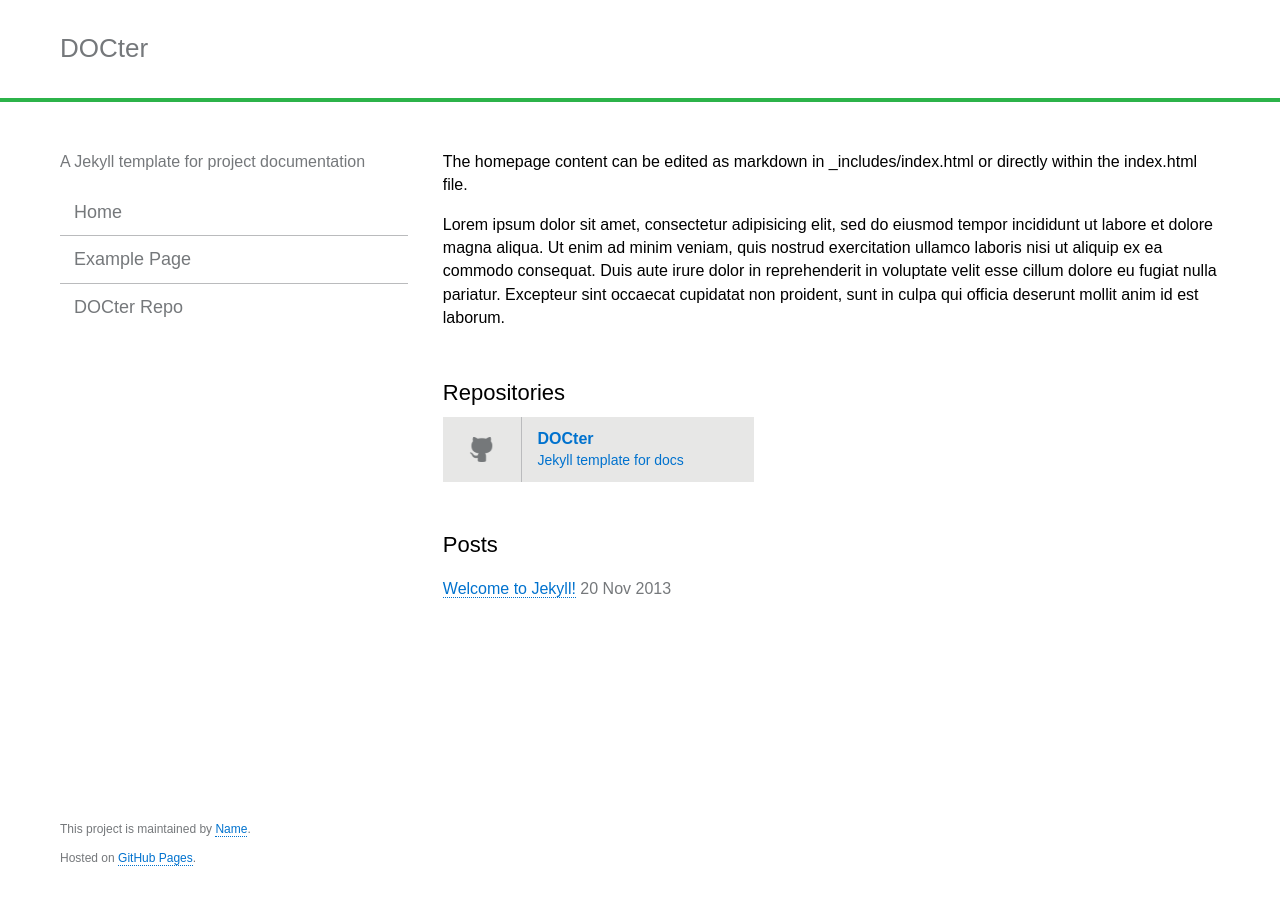
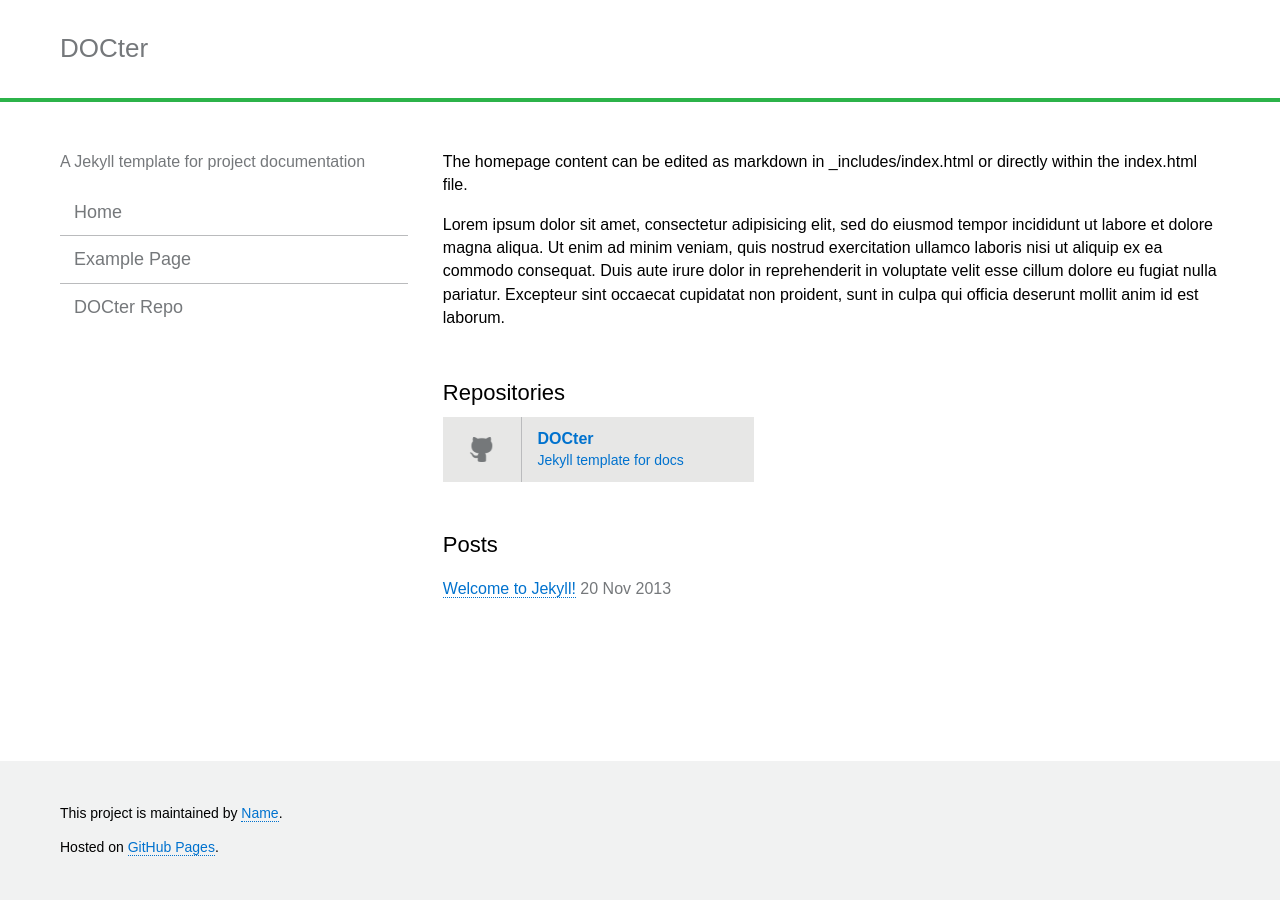
Before and after one commit to cfpb/DOCter, a Jekyll site: the page built from index.html, in a window 1280 px wide. Built offline with Jekyll 4.4.1, drawn with Linux system fonts in a browser that asks for light colours; Markdown is read by kramdown in place of the engine named in the settings.

Commit message:
sticky footer with updated design

```diff
--- a/_layouts/default.html
+++ b/_layouts/default.html
@@ -15,6 +15,7 @@
 
   </head>
   <body>
+    <div class="container">
       <header role="banner">
         <div class="wrap">
           {% if site.logourl != null %}
@@ -32,13 +33,15 @@
           {{ content }}
         </section>
 
+      </div><!-- /.wrap content -->
 
       <footer role="contentinfo">
+        <div class="wrap">
           <p>This project is maintained by <a href="{{ site.author.url }}">{{ site.author.name }}</a>.</p>
 
           <p>Hosted on <a href="http://pages.github.com/">GitHub Pages</a>.</p>
+        </div><!--/.wrap -->
       </footer>
-
-    </div><!-- /.wrap -->
+    </div> <!-- /.container -->
     </body>
 </html>
--- a/assets/css/main.css
+++ b/assets/css/main.css
@@ -19,6 +19,15 @@ Normalize the box model
        -moz-box-sizing: border-box;
             box-sizing: border-box;
  }
+
+/*
+global styles
+==================================
+*/
+
+html, body {
+    height: 100%;
+}
 
 /*
 Typography
@@ -235,6 +244,33 @@ header {
 
 
 /*
+Footer
+==================================
+*/
+
+/* for sticky footer */
+.container {
+    display: table;
+    height: 100%;
+    width: 100%;
+}
+
+footer {
+    display: table-row; /* for sticky footer */
+    height: 1px; /* for sticky footer */
+    border-top: 2px solid #babbbd;
+    background: #f1f2f2;
+    width: 100%;
+    font-size: 0.875em;
+}
+
+footer .wrap {
+  padding-top: 2em;
+  padding-bottom: 2em;
+}
+
+
+/*
 Helpers
 ==================================
 */
@@ -281,11 +317,6 @@ Style
 */
 
 .intro {
-    color: #75787B;
-}
-
-footer {
-    font-size: 0.75em;
     color: #75787B;
 }
 
@@ -399,12 +430,6 @@ Desktop Styles
         float: left;
     }
 
-    footer {
-        position: fixed;
-        width: 235px;
-        bottom: 20px;
-    }
-
     .main-content {
         width: 67%;
         float: right;
```
Lines whose indentation alone changed are shown as unchanged.
